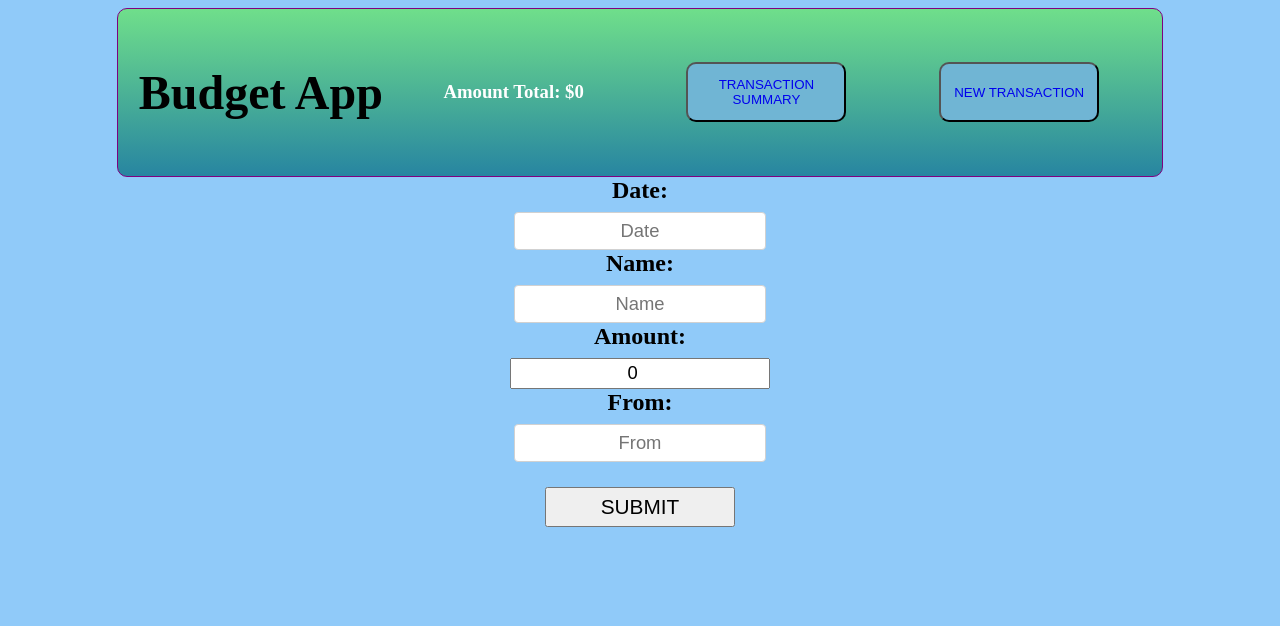
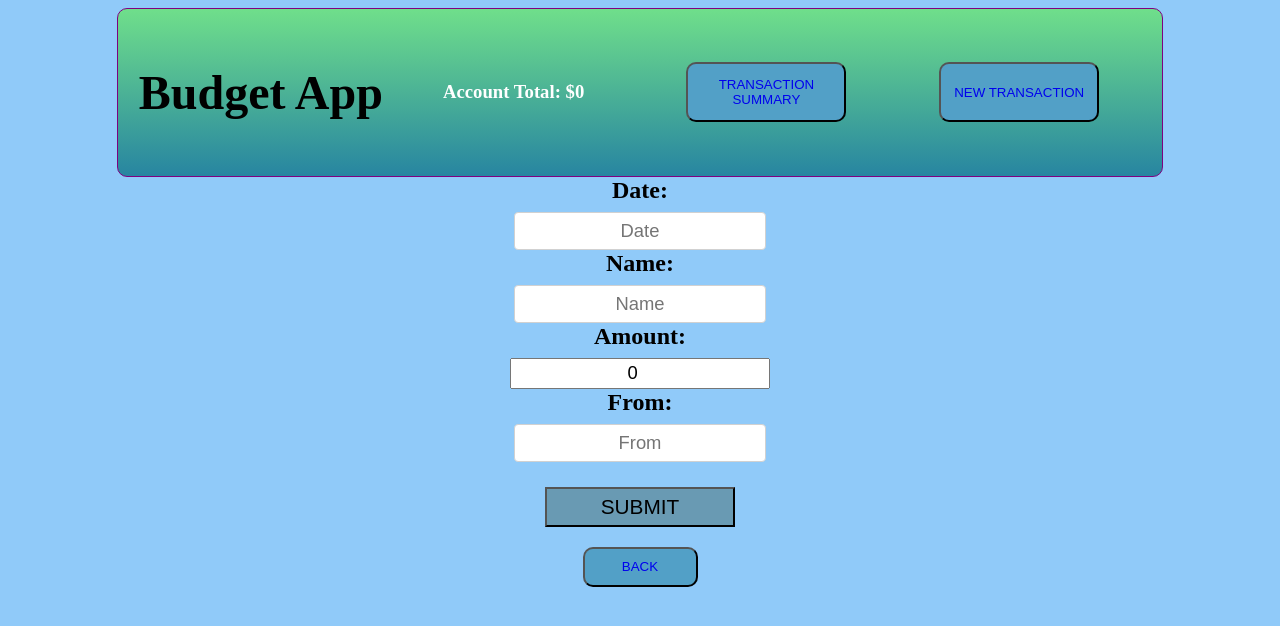
Before and after one commit to DeborahCampos1/budget-app-fe, a React (Create React App) app: page /new in a window 1280 px wide. Shown: the top 626 px of the page. Built offline with nearby package versions, Linux system fonts and the light colour scheme; no server answers.

Commit message:
:updated buttons, navbar, Css

```diff
--- a/src/components/AllTransactions.js
+++ b/src/components/AllTransactions.js
@@ -10,7 +10,6 @@ export default function AllTransactions({getTotal}) {
   useEffect(()=>{
     axios.get(`${API}/transactions`)
     .then((res)=>{
-      console.log(res.data)
       setTransactions(res.data)
     }).catch((err)=>{
       throw err
--- a/src/components/EditTransaction.js
+++ b/src/components/EditTransaction.js
@@ -76,7 +76,7 @@ export default function EditTransaction() {
           placeholder="From"
           required
           />
-          <input type="submit" />
+          <input className="EditSubmit" type="submit" />
         </form>
         <div className="EditButton"><button><Link to={`/`}>Back</Link></button></div>
       </div>
--- a/src/components/NavBar.js
+++ b/src/components/NavBar.js
@@ -6,7 +6,7 @@ export default function NavBar({total}) {
         <nav className="Nav-container">
           <div className="Nav-items">
             <div><h1>Budget App </h1></div>
-            <div><h3 style={total > 1000 ? {color: "green"}: total < 0? {color: "red"}: {color: "white"}}>Amount Total: {currencyFormatter.format(total)}</h3></div>
+            <div><h3 style={total > 1000 ? {color: "green"}: total < 0? {color: "red"}: {color: "white"}}>Account Total: {currencyFormatter.format(total)}</h3></div>
             <div><button><Link to="/">Transaction Summary</Link></button></div>
             <div className="nav"><button><Link to="/new">New Transaction</Link></button></div>
           </div>
--- a/src/components/NewTransaction.js
+++ b/src/components/NewTransaction.js
@@ -1,5 +1,5 @@
 import { useState } from "react"
-import { useNavigate } from "react-router-dom";
+import { useNavigate, Link } from "react-router-dom";
 import axios from "axios"
 const API = process.env.REACT_APP_API_URL
 
@@ -64,8 +64,9 @@ export default function NewTransaction() {
           placeholder="From"
           required
           />
-          <input type="submit" />
+          <input className="EditSubmit" type="submit" />
         </form>
+        <div className="EditButton"><button><Link to={`/`}>Back</Link></button></div>
       </div>
     );
   }
--- a/src/index.css
+++ b/src/index.css
@@ -45,7 +45,7 @@ h1{
     width: 160px;
     text-transform: uppercase;
     border-radius: 10px;
-    background-color: rgb(112, 181, 212);
+    background-color: rgb(82, 160, 199);
   }
   button:hover{
     background-color: rgb(154, 202, 224);
@@ -133,10 +133,24 @@ h1{
   margin-top: 25px;
 }
 .EditButton button{
-  display: block;
-  margin:auto;
-  background-color: grey;
-  height: 30px;
-  width: 15%;
-  margin-top: 20px;
+  text-align: center;
+    height: 40px;
+    width: 115px;
+    text-transform: uppercase;
+    background-color: rgb(82, 160, 199);
+    display: block;
+    margin:auto;
+    margin-top: 20px;
 }
+.EditSubmit{
+  text-align: center;
+    height: 40px;
+    text-transform: uppercase;
+    display: block;
+    margin:auto;
+    background-color: rgb(105, 154, 179);;
+    margin-top: 20px;
+}
+.EditSubmit:hover{
+  background-color:rgb(152, 195, 182)
+}
```
